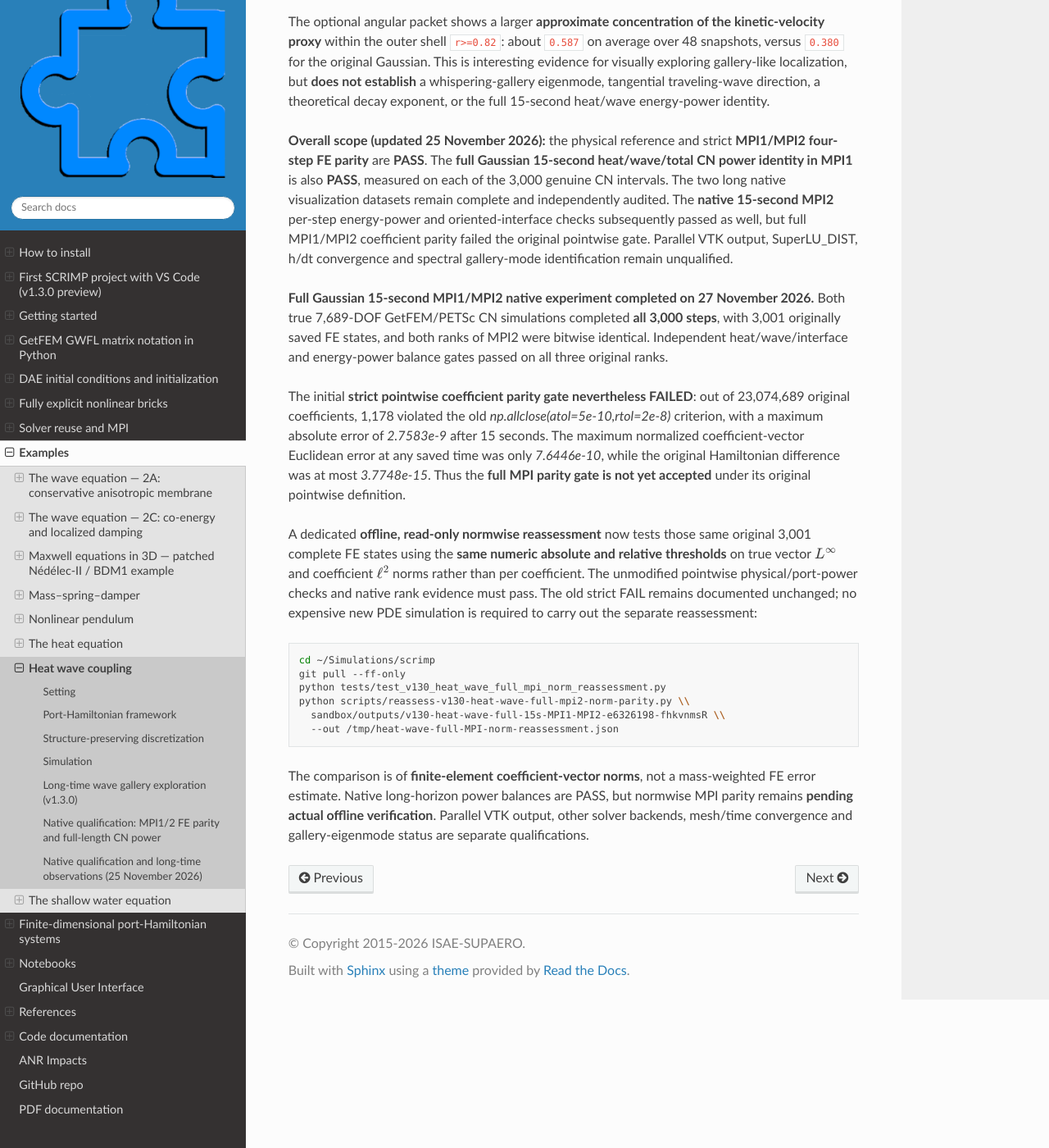
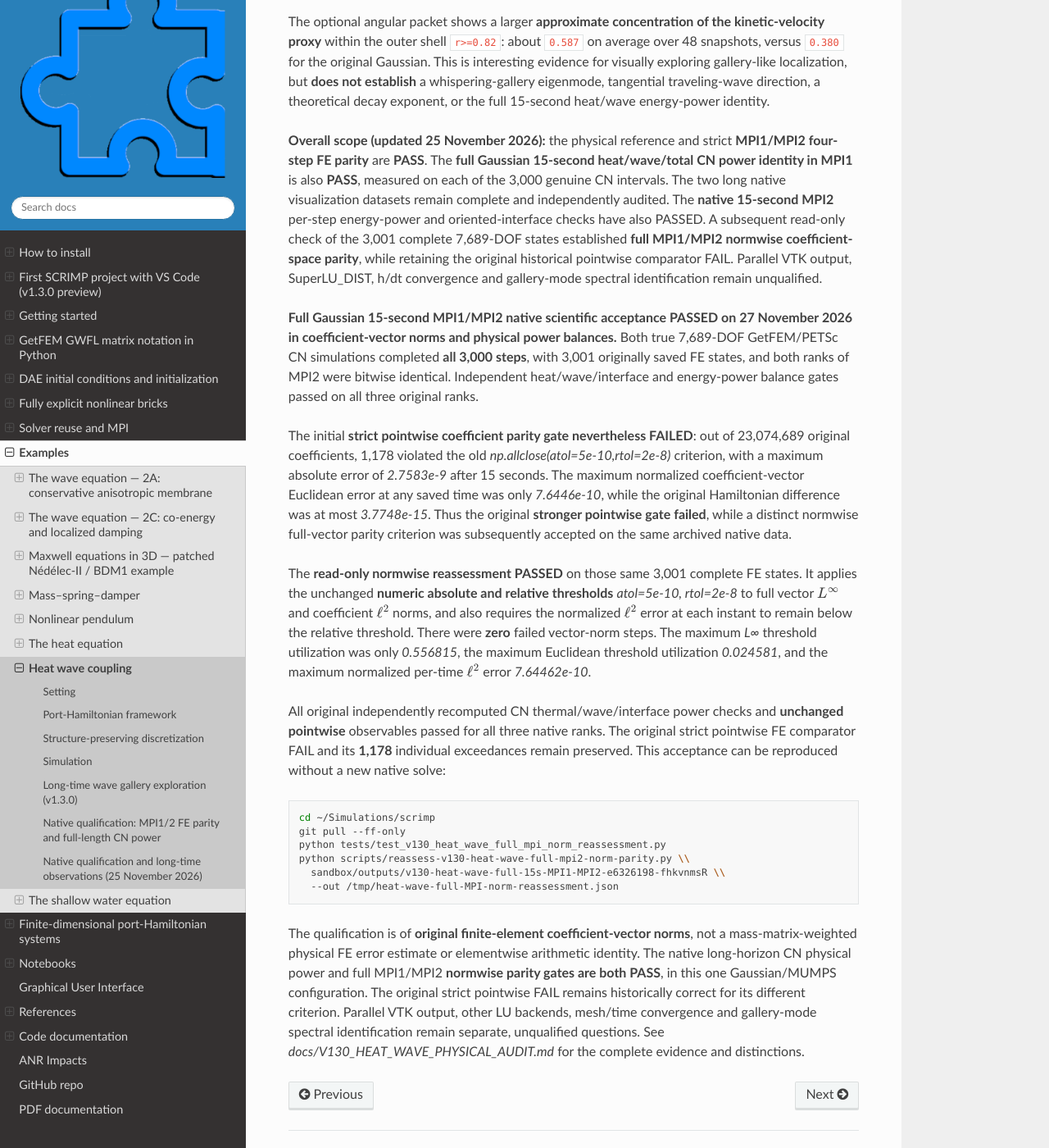
Before and after one commit to g-haine/scrimp, a Sphinx documentation site: the page built from docs/source/examples/heat_wave.rst, in a window 1280 px wide and 1400 px high, scrolled down 11828 px. Shown: the whole window at 82% size. Built offline with Sphinx 7.4.7 and the Read the Docs theme 3.1.0, drawn with Linux system fonts in a browser that asks for light colours.

Commit message:
docs: mark Heat-Wave full 15s MPI normwise parity and physics PASS; retain original pointwise failure

```diff
--- a/docs/source/examples/heat_wave.rst
+++ b/docs/source/examples/heat_wave.rst
@@ -835,16 +835,20 @@ datasets remain complete and
 independently audited.
 The **native 15-second MPI2** per-step
 energy-power and oriented-interface
-checks subsequently passed as well,
-but full MPI1/MPI2 coefficient parity
-failed the original pointwise gate.
+checks have also PASSED.
+A subsequent read-only check of the 3,001
+complete 7,689-DOF states established
+**full MPI1/MPI2 normwise coefficient-space
+parity**, while retaining the original
+historical pointwise comparator FAIL.
 Parallel VTK output, SuperLU_DIST,
-h/dt convergence and spectral
-gallery-mode identification remain
-unqualified.
+h/dt convergence and gallery-mode
+spectral identification remain unqualified.
 
-**Full Gaussian 15-second MPI1/MPI2 native
-experiment completed on 27 November 2026.**
+**Full Gaussian 15-second MPI1/MPI2
+native scientific acceptance PASSED
+on 27 November 2026 in coefficient-vector
+norms and physical power balances.**
 Both true 7,689-DOF GetFEM/PETSc CN simulations
 completed **all 3,000 steps**, with 3,001
 originally saved FE states, and both ranks of
@@ -862,24 +866,38 @@ maximum normalized coefficient-vector
 Euclidean error at any saved time was only
 `7.6446e-10`, while the original
 Hamiltonian difference was at most
-`3.7748e-15`. Thus the **full MPI parity
-gate is not yet accepted** under its
-original pointwise definition.
+`3.7748e-15`. Thus the original **stronger pointwise
+gate failed**, while a distinct
+normwise full-vector parity criterion
+was subsequently accepted on the
+same archived native data.
 
-A dedicated **offline, read-only
-normwise reassessment** now tests those
-same original 3,001 complete FE states
-using the **same numeric absolute and
-relative thresholds** on true vector
+The **read-only normwise reassessment PASSED**
+on those same 3,001 complete FE states.
+It applies the unchanged **numeric
+absolute and relative thresholds**
+`atol=5e-10, rtol=2e-8` to full vector
 :math:`L^\infty` and coefficient
-:math:`\ell^2` norms rather than
-per coefficient. The unmodified
-pointwise physical/port-power checks
-and native rank evidence must pass.
-The old strict FAIL remains documented
-unchanged; no expensive new PDE
-simulation is required to carry out
-the separate reassessment:
+:math:`\ell^2` norms, and also requires
+the normalized :math:`\ell^2` error at
+each instant to remain below the
+relative threshold. There were **zero**
+failed vector-norm steps. The maximum
+`L∞` threshold utilization was only
+`0.556815`, the maximum Euclidean
+threshold utilization `0.024581`,
+and the maximum normalized per-time
+:math:`\ell^2` error `7.64462e-10`.
+
+All original independently recomputed
+CN thermal/wave/interface power checks
+and **unchanged pointwise** observables
+passed for all three native ranks.
+The original strict pointwise FE
+comparator FAIL and its **1,178**
+individual exceedances remain preserved.
+This acceptance can be reproduced
+without a new native solve:
 
 .. code-block:: bash
 
@@ -890,13 +908,19 @@ the separate reassessment:
      sandbox/outputs/v130-heat-wave-full-15s-MPI1-MPI2-e6326198-fhkvnmsR \\
      --out /tmp/heat-wave-full-MPI-norm-reassessment.json
 
-The comparison is of **finite-element
-coefficient-vector norms**, not a
-mass-weighted FE error estimate.
-Native long-horizon power balances
-are PASS, but normwise MPI parity
-remains **pending actual offline
-verification**. Parallel VTK output,
-other solver backends, mesh/time
-convergence and gallery-eigenmode
-status are separate qualifications.
+The qualification is of **original
+finite-element coefficient-vector norms**,
+not a mass-matrix-weighted physical FE
+error estimate or elementwise arithmetic
+identity. The native long-horizon CN
+physical power and full MPI1/MPI2
+**normwise parity gates are both PASS**,
+in this one Gaussian/MUMPS configuration.
+The original strict pointwise FAIL
+remains historically correct for its
+different criterion. Parallel VTK output,
+other LU backends, mesh/time convergence
+and gallery-mode spectral identification
+remain separate, unqualified questions.
+See `docs/V130_HEAT_WAVE_PHYSICAL_AUDIT.md`
+for the complete evidence and distinctions.
```
